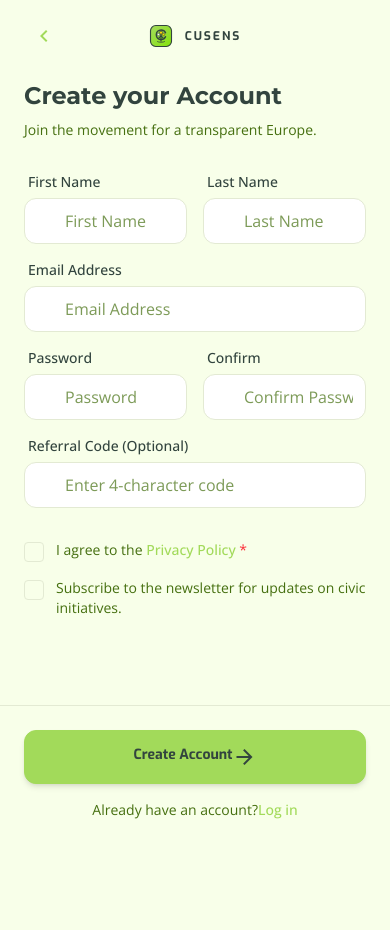
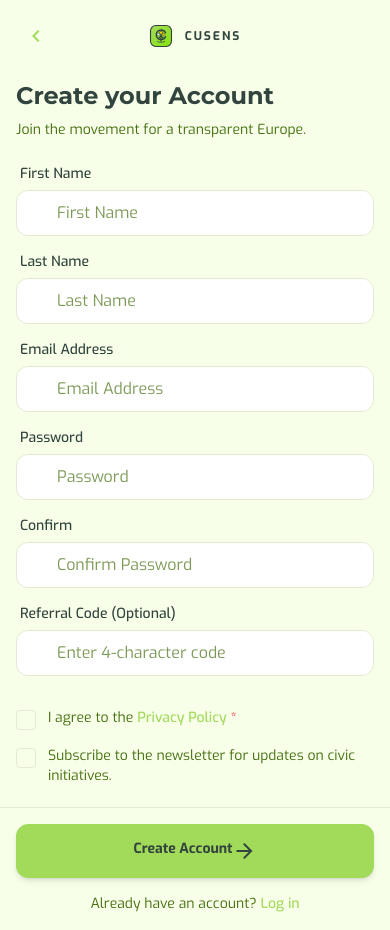
Before and after one commit to Andrei1694/the-party-app, a React (Vite) app in the folder frontend/: page /register in a window 390 px wide. Before the commit the page ends 844 px from the top, so only its background shows below. Built offline with nearby package versions, Linux system fonts and the light colour scheme; no server answers.

Commit message:
feat: enhance Profile and Register components; implement user level fetching and improve layout responsiveness

```diff
--- a/frontend/src/pages/Profile.jsx
+++ b/frontend/src/pages/Profile.jsx
@@ -1,10 +1,13 @@
 import { useEffect, useMemo, useRef, useState } from 'react';
 import { useForm, useStore } from '@tanstack/react-form';
+import { useQuery } from '@tanstack/react-query';
 import { useAuth } from '../auth/AuthContext';
 import ImageCropDialog from '../components/image/ImageCropDialog';
 import ProfileEditTab from '../components/profile/ProfileEditTab';
 import ProfileImpactTab from '../components/profile/ProfileImpactTab';
 import useFormSubmitHandler from '../forms/useFormSubmitHandler';
+import { DEFAULT_STALE_TIME_MS } from '../queries/queryDefaults';
+import api, { endpoints } from '../requests';
 import {
   useFileUploadService,
   validateProfilePictureSourceFile,
@@ -23,6 +26,44 @@ const emptyForm = {
   cnp: '',
   sex: '',
   profilePictureUrl: '',
+};
+
+const DEFAULT_LEVEL = {
+  currentLevel: 1,
+  currentXP: 0,
+  nextLevelXP: 100,
+  progressPercent: 0,
+};
+
+const toNonNegativeInt = (value, fallback) => {
+  const numericValue = Number(value);
+  if (!Number.isFinite(numericValue) || numericValue < 0) {
+    return fallback;
+  }
+  return Math.floor(numericValue);
+};
+
+const sanitizeLevelDto = (levelDto) => {
+  const currentLevel = Math.max(1, toNonNegativeInt(levelDto?.currentLevel, DEFAULT_LEVEL.currentLevel));
+  const currentXP = toNonNegativeInt(levelDto?.currentXP, DEFAULT_LEVEL.currentXP);
+  const nextLevelXP = Math.max(1, toNonNegativeInt(levelDto?.nextLevelXP, DEFAULT_LEVEL.nextLevelXP));
+  const inferredProgressPercent = Math.floor((currentXP * 100) / nextLevelXP);
+  const progressPercent = Math.min(
+    100,
+    Math.max(0, toNonNegativeInt(levelDto?.progressPercent, inferredProgressPercent)),
+  );
+
+  return {
+    currentLevel,
+    currentXP,
+    nextLevelXP,
+    progressPercent,
+  };
+};
+
+const fetchUserLevel = async (userId) => {
+  const { data } = await api.get(endpoints.usersLevel(userId));
+  return sanitizeLevelDto(data);
 };
 
 const getBackendErrorMessage = (error, fallbackMessage) => {
@@ -114,6 +155,38 @@ const Profile = () => {
   useEffect(() => {
     form.reset(mapProfileToFormValues(user?.userProfile), { keepDefaultValues: true });
   }, [form, user?.id]); // eslint-disable-line react-hooks/exhaustive-deps
+
+  const fallbackLevel = useMemo(() => {
+    if (user?.currentLevel == null && user?.currentXP == null && user?.nextLevelXP == null) {
+      return null;
+    }
+
+    return sanitizeLevelDto({
+      currentLevel: user?.currentLevel,
+      currentXP: user?.currentXP,
+      nextLevelXP: user?.nextLevelXP,
+    });
+  }, [user?.currentLevel, user?.currentXP, user?.nextLevelXP]);
+
+  const { data: levelFromApi, error: levelError, isLoading: isLevelLoading } = useQuery({
+    queryKey: ['users', user?.id, 'level'],
+    enabled: Boolean(user?.id),
+    staleTime: DEFAULT_STALE_TIME_MS,
+    queryFn: () => fetchUserLevel(user.id),
+  });
+
+  const resolvedLevel = levelFromApi || fallbackLevel || DEFAULT_LEVEL;
+  const hasFallbackLevel = Boolean(fallbackLevel);
+  const progressPercent = useMemo(() => {
+    const fallbackPercent =
+      resolvedLevel.nextLevelXP > 0 ? Math.floor((resolvedLevel.currentXP * 100) / resolvedLevel.nextLevelXP) : 0;
+    return Math.max(0, Math.min(100, toNonNegativeInt(resolvedLevel.progressPercent, fallbackPercent)));
+  }, [resolvedLevel.currentXP, resolvedLevel.nextLevelXP, resolvedLevel.progressPercent]);
+  const shouldShowLevelLoadingMessage = isLevelLoading && !hasFallbackLevel;
+  const shouldShowLevelErrorMessage = Boolean(levelError);
+  const levelErrorMessage = hasFallbackLevel
+    ? 'Live level data is temporarily unavailable. Showing your last known values.'
+    : 'Live level data is temporarily unavailable. Showing default values.';
 
   const formValues = useStore(form.store, (state) => state.values);
 
@@ -306,17 +379,25 @@ const Profile = () => {
             <p className="text-cusens-text-secondary text-xs font-semibold uppercase tracking-wide">Tap avatar to change photo</p>
             <div className="flex flex-col items-center justify-center">
               <p className="text-cusens-text-primary text-xl font-bold leading-tight text-center">{displayName}</p>
-              <p className="text-cusens-text-secondary text-sm font-medium text-center">Level 5 - Active Citizen</p>
+              <p className="text-cusens-text-secondary text-sm font-medium text-center">
+                Level {resolvedLevel.currentLevel}
+              </p>
               <p className="text-cusens-text-secondary text-sm font-medium text-center">{user?.code}</p>
             </div>
-            <div className="flex flex-col gap-2">
-              <div className="flex justify-between items-center">
+            <div className="w-full max-w-xs flex flex-col gap-2">
+              <div className="flex w-full justify-between items-center gap-3">
                 <p className="text-cusens-text-secondary text-xs font-semibold uppercase tracking-wide">Next Level</p>
-                <p className="text-cusens-text-primary text-sm font-bold">1200 / 2000 XP</p>
+                <p className="text-cusens-text-primary text-sm font-bold">
+                  {resolvedLevel.currentXP} / {resolvedLevel.nextLevelXP} XP
+                </p>
               </div>
               <div className="rounded-full bg-gray-200 h-2.5 shadow-inner">
-                <div className="h-full rounded-full bg-cusens-primary" style={{ width: '60%' }}></div>
+                <div className="h-full rounded-full bg-cusens-primary" style={{ width: `${progressPercent}%` }}></div>
               </div>
+              {shouldShowLevelLoadingMessage && (
+                <p className="text-xs text-cusens-text-secondary">Loading level data...</p>
+              )}
+              {shouldShowLevelErrorMessage && <p className="text-xs text-amber-700">{levelErrorMessage}</p>}
             </div>
             <div className="w-full max-w-xs text-center">
               {pictureStatusMessage && <p className="text-sm text-cusens-text-secondary">{pictureStatusMessage}</p>}
--- a/frontend/src/pages/Register.jsx
+++ b/frontend/src/pages/Register.jsx
@@ -83,8 +83,9 @@ const Register = () => {
   };
 
   return (
-    <div className="w-full max-w-md bg-cusens-bg min-h-screen flex flex-col relative shadow-2xl overflow-hidden">
-      <header className="px-6 py-4 flex items-center justify-between sticky top-0 z-10 bg-cusens-bg/95 backdrop-blur-md">
+    <div className="bg-cusens-bg font-display min-h-screen flex items-start sm:items-center justify-center sm:px-4 sm:py-6">
+      <div className="w-full min-h-screen bg-cusens-bg flex flex-col relative overflow-hidden sm:min-h-0 sm:max-w-2xl sm:rounded-3xl sm:border sm:border-cusens-border sm:bg-cusens-surface sm:shadow-xl">
+        <header className="px-4 py-4 sm:px-6 md:px-8 flex items-center justify-between sticky top-0 z-10 bg-cusens-bg/95 sm:bg-cusens-surface/95 backdrop-blur-md">
           <button
             className="w-10 h-10 flex items-center justify-center rounded-full active:bg-cusens-surface-muted transition-colors text-cusens-primary"
             onClick={handleGoBack}
@@ -95,16 +96,16 @@ const Register = () => {
           <div className="w-10"></div>
         </header>
 
-      <main className="flex-1 overflow-y-auto px-6 pb-32 no-scrollbar">
-        <div className="mt-2 mb-8">
+        <main className="flex-1 overflow-y-auto px-4 pb-36 sm:px-6 sm:pb-8 md:px-8">
+          <div className="mt-2 mb-6 sm:mb-8">
             <h1 className="text-2xl font-bold mb-2 text-cusens-text-primary">Create your Account</h1>
             <p className="text-sm text-cusens-text-secondary">Join the movement for a transparent Europe.</p>
           </div>
 
           <form className="space-y-6" id="register-form" onSubmit={handleSubmit}>
             <div className="space-y-4">
-            <div className="flex gap-4">
-              <div className="w-1/2">
+              <div className="grid grid-cols-1 gap-4 sm:grid-cols-2">
+                <div>
                   <form.Field name="firstName" validators={requiredTrimmedValidator('First name')}>
                     {(field) => (
                       <InputField
@@ -122,7 +123,7 @@ const Register = () => {
                     )}
                   </form.Field>
                 </div>
-              <div className="w-1/2">
+                <div>
                   <form.Field name="lastName" validators={requiredTrimmedValidator('Last name')}>
                     {(field) => (
                       <InputField
@@ -158,8 +159,8 @@ const Register = () => {
                 )}
               </form.Field>
 
-            <div className="flex gap-4">
-              <div className="w-1/2">
+              <div className="grid grid-cols-1 gap-4 sm:grid-cols-2">
+                <div>
                   <form.Field name="password">
                     {(field) => (
                       <InputField
@@ -176,7 +177,7 @@ const Register = () => {
                     )}
                   </form.Field>
                 </div>
-              <div className="w-1/2">
+                <div>
                   <form.Field
                     name="confirmPassword"
                     validators={{
@@ -309,7 +310,7 @@ const Register = () => {
           )}
         </main>
 
-      <div className="absolute bottom-0 left-0 w-full bg-cusens-bg border-t border-cusens-border p-6 safe-pb z-20">
+        <div className="absolute bottom-0 left-0 z-20 w-full border-t border-cusens-border bg-cusens-bg/95 px-4 pt-4 pb-[max(1rem,env(safe-area-inset-bottom))] backdrop-blur-md sm:static sm:bg-transparent sm:px-6 sm:py-6 sm:backdrop-blur-none md:px-8">
           <form.Subscribe selector={(state) => state.isSubmitting}>
             {(isSubmitting) => (
               <Button type="submit" form="register-form" disabled={isSubmitting}>
@@ -323,7 +324,7 @@ const Register = () => {
 
           <div className="mt-4 text-center">
             <p className="text-sm text-cusens-text-secondary">
-            Already have an account?
+              Already have an account?{' '}
               <Link to="/login" className="text-cusens-primary font-medium hover:underline">
                 Log in
               </Link>
@@ -331,6 +332,7 @@ const Register = () => {
           </div>
         </div>
       </div>
+    </div>
   );
 };
 
--- a/frontend/src/requests.js
+++ b/frontend/src/requests.js
@@ -13,6 +13,7 @@ const api = axios.create({
 
 export const endpoints = {
   users: '/users',
+  usersLevel: (id) => `/users/${id}/level`,
   news: '/news',
   events: '/events',
   eventsJoined: '/events/joined',
```
Lines whose indentation alone changed are shown as unchanged.
